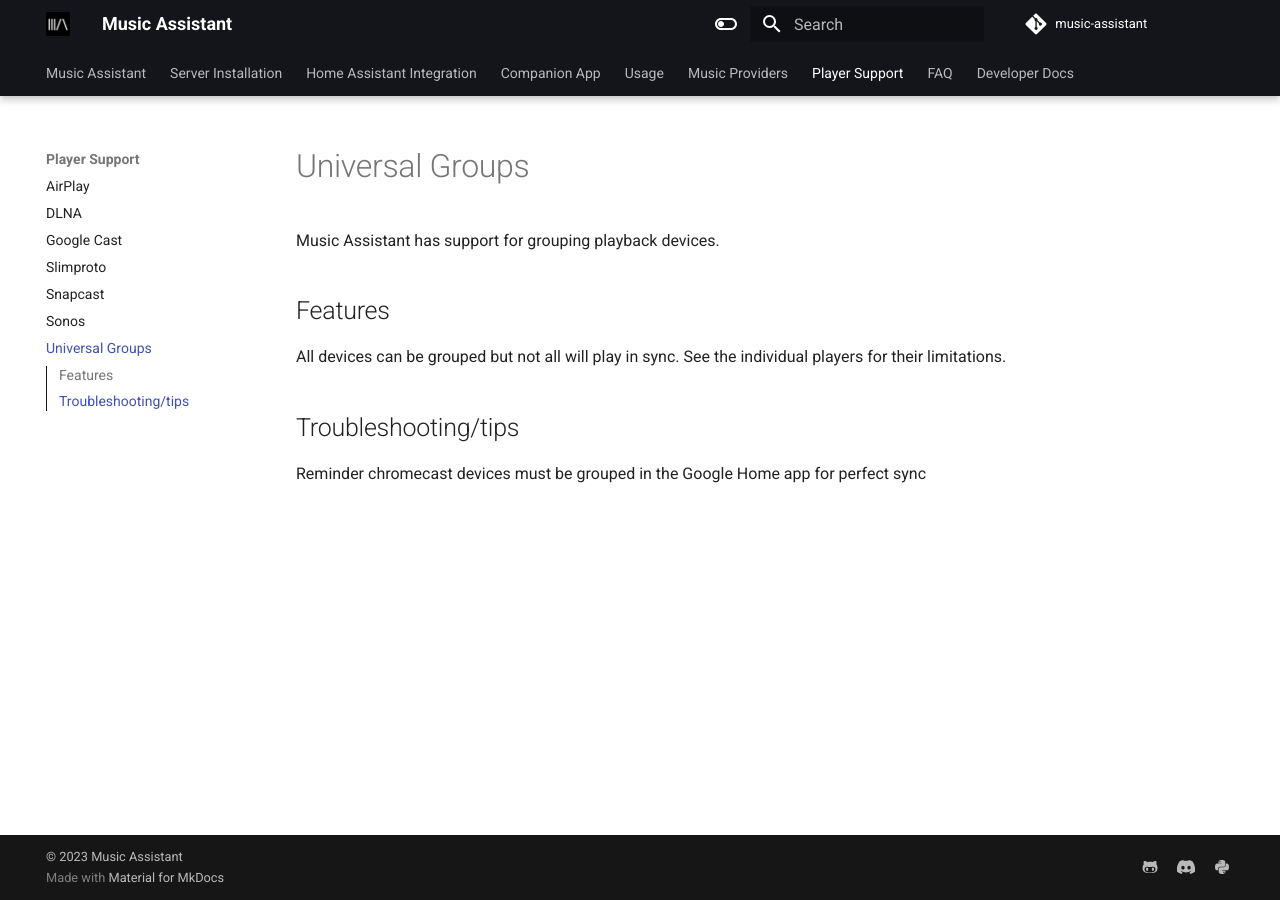
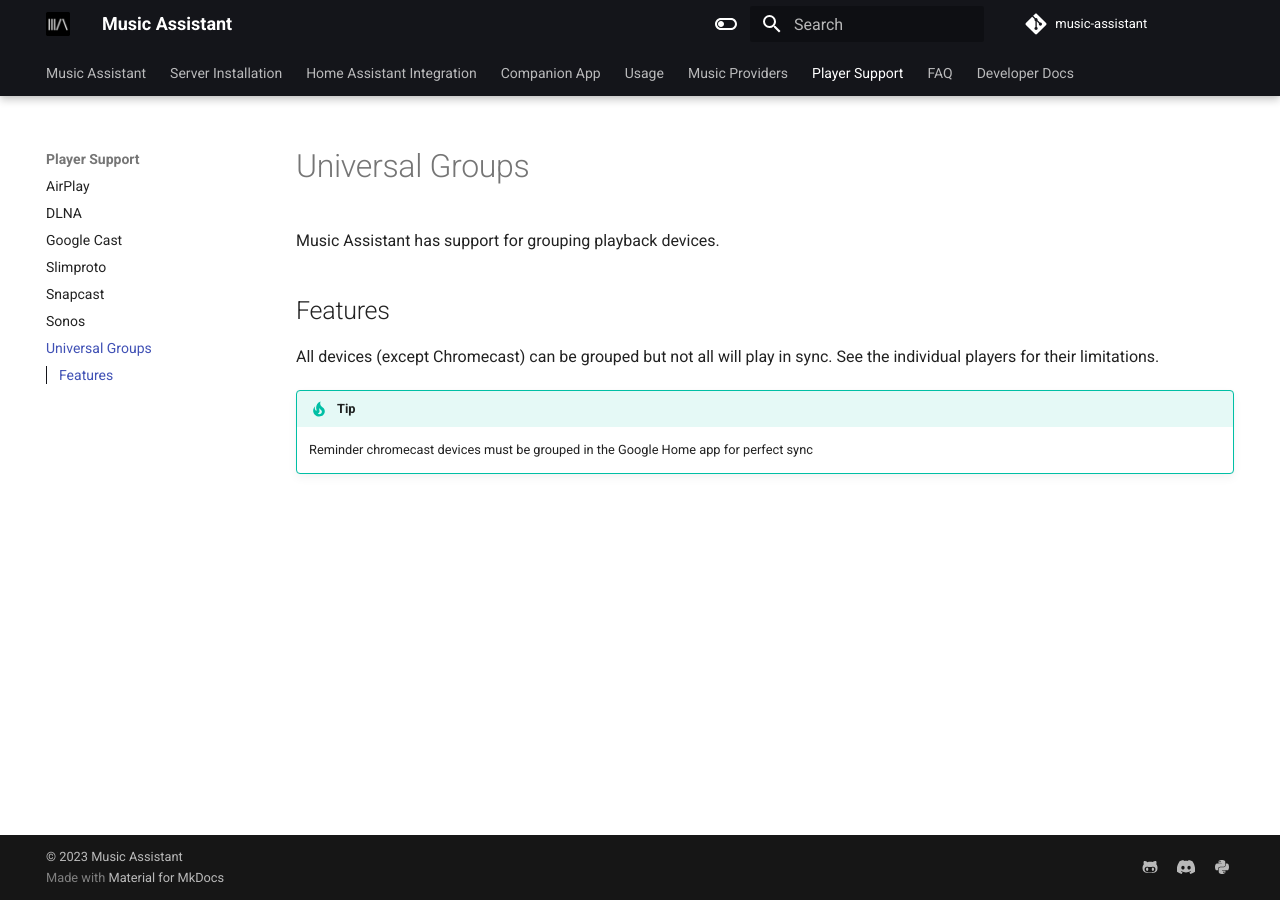
Before and after one commit to pwbriggs/music-assistant.github.io, an MkDocs documentation site: the page built from docs/player-support/universal.md, in a window 1280 px wide. Built offline with MkDocs 1.6.1 and Material for MkDocs 9.7.7, drawn with Linux system fonts in a browser that asks for light colours.

Commit message:
Minor tweak to universal.md

```diff
--- a/docs/player-support/universal.md
+++ b/docs/player-support/universal.md
@@ -4,8 +4,7 @@
 
 ## Features
 
-All devices can be grouped but not all will play in sync. See the individual players for their limitations.
+All devices (except Chromecast) can be grouped but not all will play in sync. See the individual players for their limitations.
 
-## Troubleshooting/tips
-
-Reminder chromecast devices must be grouped in the Google Home app for perfect sync
+!!! tip
+    Reminder chromecast devices must be grouped in the Google Home app for perfect sync
```
